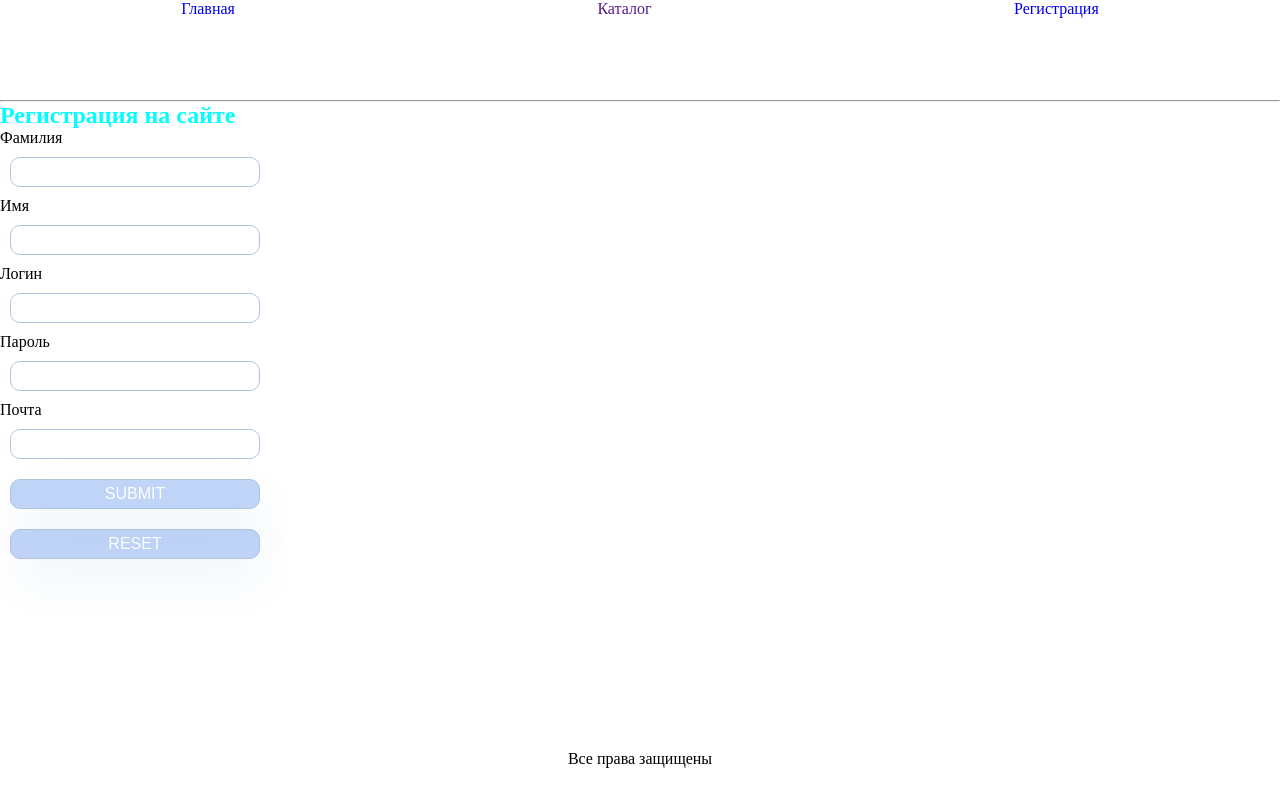
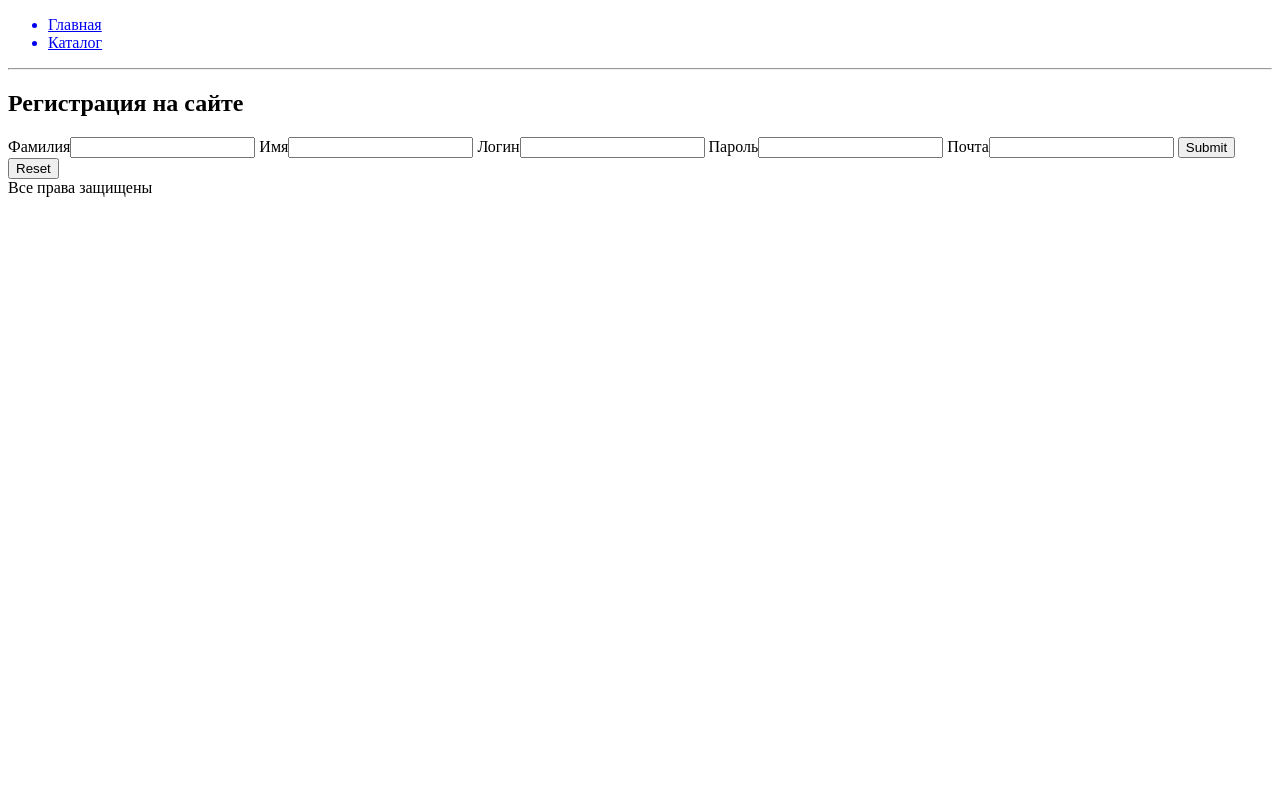
Before and after one commit to RenatSabitov/WebMisis, a plain HTML site: page project1/registration.html in a window 1280 px wide. Drawn offline with Linux system fonts and the light colour scheme.

Commit message:
Add files via upload

```diff
--- a/project1/registration.html
+++ b/project1/registration.html
@@ -15,11 +15,8 @@
                     <a href="index.html">
                         <li>Главная</li>
                     </a>
-                    <a href="">
+                    <a href="catalog.html">
                         <li>Каталог</li>
-                    </a>
-                    <a href="registration.html">
-                        <li>Регистрация</li>
                     </a>
                 </ul>
                 <hr>
@@ -45,7 +42,7 @@
             Все права защищены
         </footer>
     </div>
-    <script src="script.js"></script>
+
 </body>
 
 </html>
--- a/project1/script.js
+++ b/project1/script.js
@@ -1,4 +1,4 @@
-alert("Привет, чтобы что-то купить пройди регистрацию");
+alert("Привет, хочешь что-то купить, а жаренных гводей не хочешь?");
 
 function gameGuess() {
     var guessNum = 5;
--- a/project1/styles.css
+++ b/project1/styles.css
@@ -1,100 +1,51 @@
-/*Прижатие футера*/
-* {
-    margin: 0;
-    padding: 0;
-}
+<!DOCTYPE html>
+<html lang="en">
 
-html,
-body {
-    height: 100%;
-}
+<head>
+    <meta charset="UTF-8">
+    <title>butterfly</title>
+    <link rel="stylesheet" href="styles.css">
+</head>
 
-.wrapper {
-    display: flex;
-    flex-direction: column;
-    min-height: 100%;
-}
+<body>
+    <div class="wrapper">
+        <div class="content">
+            <div class="menu">
+                <ul>
+                    <a href="index.html">
+                        <li>Главная</li>
+                    </a>
+                    <a href="">
+                        <li>Каталог</li>
+                    </a>
+                    <a href="registration.html">
+                        <li>Регистрация</li>
+                    </a>
+                </ul>
+                <hr>
+            </div>
 
-.content {
-    flex: 1 0 auto;
-}
+            <div class="content_page">
+                <h2>Регистрация на сайте</h2>
+                <form action="#">
+                    Фамилия<input id="name" type="text">
+                    Имя<input id="name" type="text">
+                    Логин<input type="text">
+                    Пароль<input id="password" type="password">
+                    Почта<input type="email">
+                    <input class="button" type="submit">
+                    <input class="button" type="reset">
+                </form>
+            </div>
 
-.footer {
-    flex: 0 0 auto;
-}
-h1 {
-    display: flex;
-    justify-content: space-around;
-    height: 50px;
-}
-h2 {
-    color: aqua
-}
 
-footer {
-    display: flex;
-    justify-content: space-around;
-    height: 50px;
-}
-}
+        </div>
 
-div {
-    color: darkblue
-}
+        <footer>
+            Все права защищены
+        </footer>
+    </div>
+    <script src="script.js"></script>
+</body>
 
-.menu ul {
-    display: flex;
-    justify-content: space-around;
-    height: 100px;
-}
-
-.menu a li {
-    list-style: none;
-}
-
-.menu a {
-    text-decoration: none
-}
-
-.menu a:hover {
-    color: forestgreen;
-    font-size: 20px;
-}
-
-input {
-    border: 1px solid #356EAD;
-    box-sizing: border-box;
-    border-radius: 10px;
-    opacity: 0.4;
-    width: 250px;
-    height: 30px;
-    margin: 10px;
-    15px;
-    10px;
-    15px;
-}
-
-.button {
-    background: cornflowerblue;
-    box-shadow: 5px 20px 50px rgba(16, 112, 177, 0.2);
-    border-radius: 10px;
-    font-weight: 500;
-    font-size: 16px;
-    line-height: 26px;
-    text-align: center;
-    color: #FFFFFF;
-    text-transform: uppercase
-}
-
-.button:hover {
-    background: blue;
-}
-
-.button:active {
-    background: red;
-}
-
-.content_page form {
-    display: flex;
-    flex-direction: column;
-}
+</html>
```
Also changed, not shown: project1/catalog.html (+16 -3 lines), project1/index.html (+2 -4 lines), project1/i3.jpg (added), project1/i5.jpg (added), project1/i7.jpg (added).
